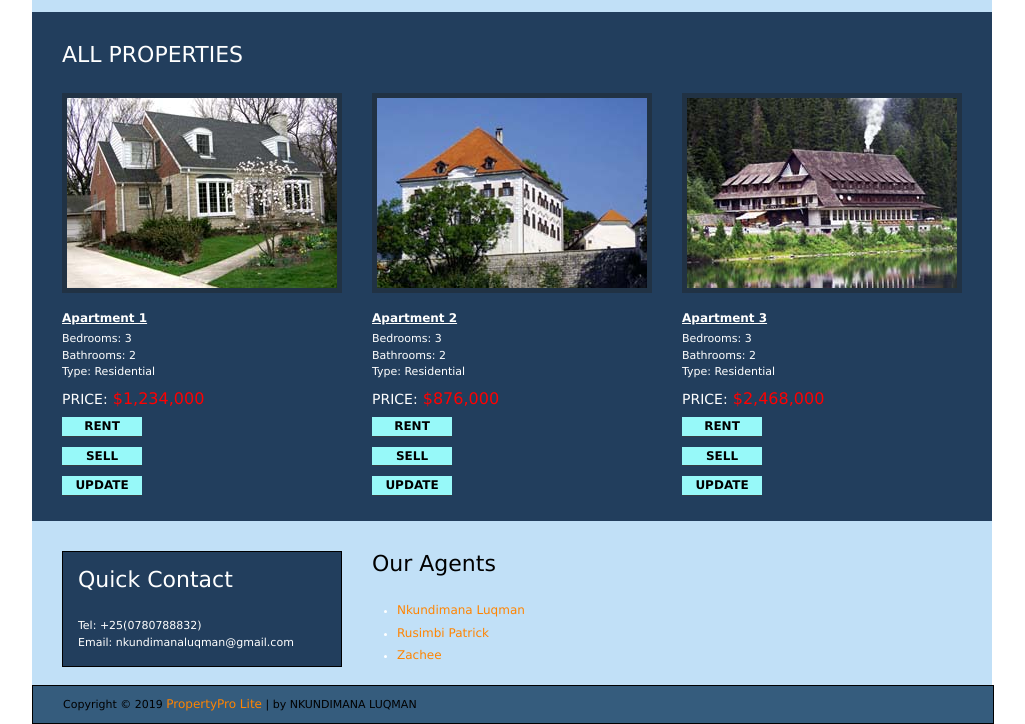
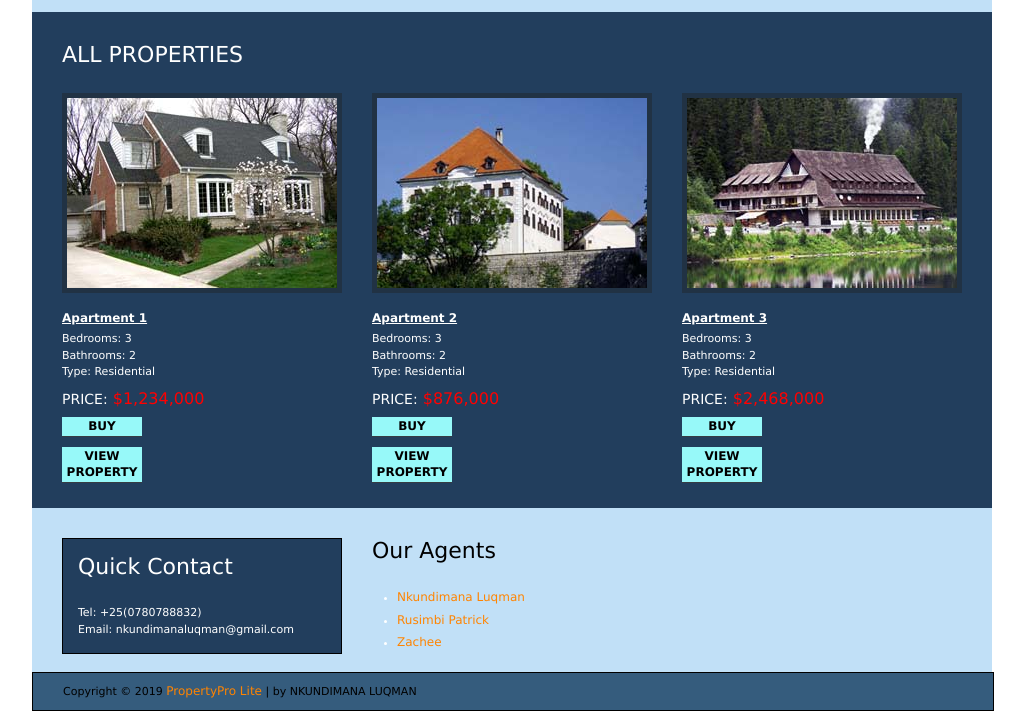
Before and after one commit to Luqman011/PropertyPro-Lite, a plain HTML site: page index.html in a window 1280 px wide. Shown: the part 780-1504 px from the top of the page, without its empty margins (128-1153 px from the left). Drawn offline with Linux system fonts and the light colour scheme.

Commit message:
feat(index-page): delivers Html codes for Index.
- add html codes for view property button
-remove buy and sell button.

```diff
--- a/index.html
+++ b/index.html
@@ -155,18 +155,16 @@ var autodelay = 3;
         <h4>Apartment 1</h4>
         <p>Bedrooms: 3<br>Bathrooms: 2<br>Type: Residential<br></p>
         <div class="price">PRICE:<span> $1,234,000</span></div>
-        <div class="readmore"><a href="index.html">RENT</a></div>
-        <div class="readmore"><a href="index.html">SELL</a></div>
-        <div class="readmore"><a href="html/update.html">UPDATE</a></div>
+        <div class="readmore"><a href="index.html">BUY</a></div>
+        <div class="readmore"><a href="html/update.html">VIEW PROPERTY</a></div>
     </div>
     <div class="section_2">
         <img src="images/image_02.jpg" alt="image" />
         <h4>Apartment 2</h4>
         <p>Bedrooms: 3<br>Bathrooms: 2<br>Type: Residential<br></p>
         <div class="price">PRICE:<span> $876,000</span></div>
-        <div class="readmore"><a href="index.html">RENT</a></div>
-        <div class="readmore"><a href="index.html">SELL</a></div>
-        <div class="readmore"><a href="html/update.html">UPDATE</a></div>
+        <div class="readmore"><a href="index.html">BUY</a></div>
+        <div class="readmore"><a href="html/update.html">VIEW PROPERTY</a></div>
 
     </div>
     <div class="section_2">
@@ -175,9 +173,8 @@ var autodelay = 3;
         <h4>Apartment 3</h4>
        <p>Bedrooms: 3<br>Bathrooms: 2<br>Type: Residential<br></p>
         <div class="price">PRICE:<span> $2,468,000</span></div>
-      <div class="readmore"><a href="index.html">RENT</a></div>
-      <div class="readmore"><a href="index.html">SELL</a></div>
-      <div class="readmore"><a href="html/update.html">UPDATE</a></div>
+      <div class="readmore"><a href="index.html">BUY</a></div>
+      <div class="readmore"><a href="html/update.html">VIEW PROPERTY</a></div>
 
     </div>
 
```
